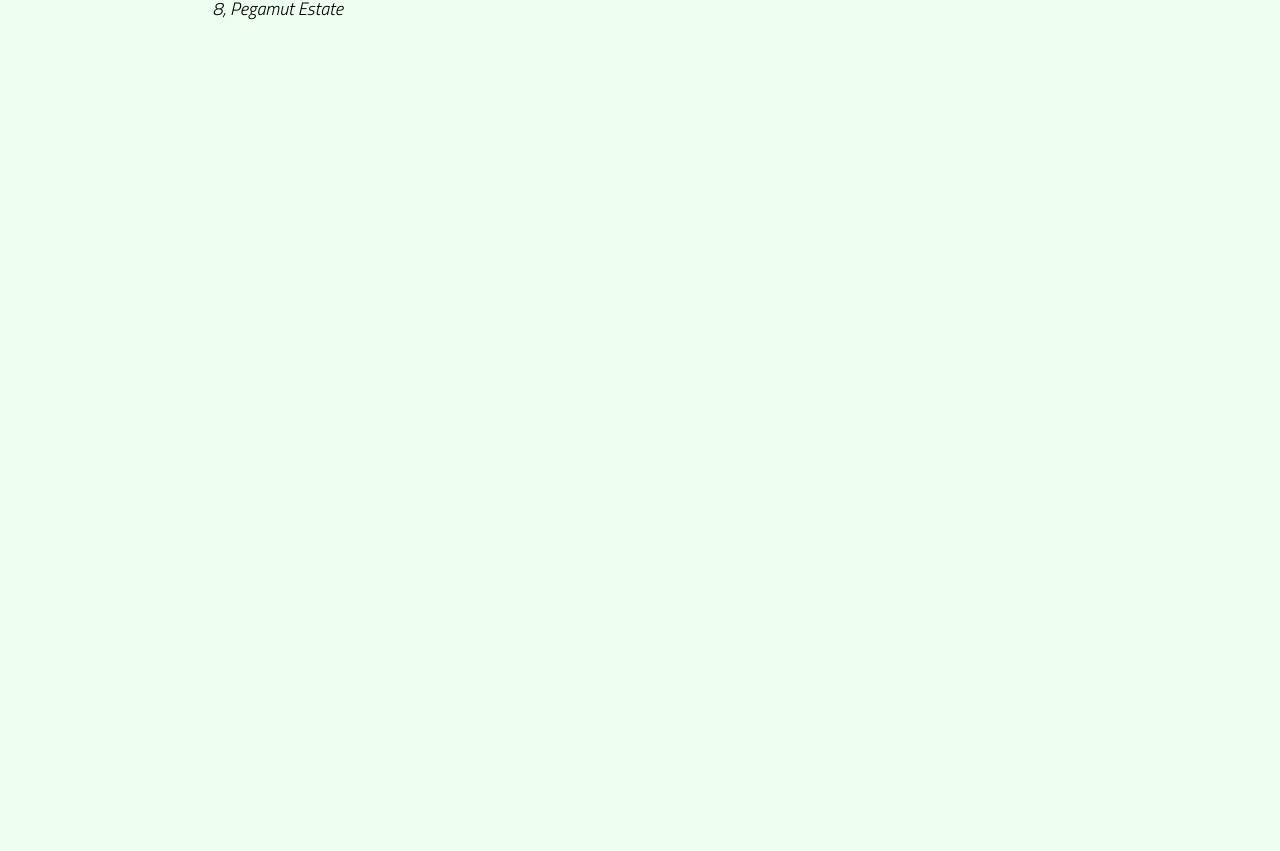
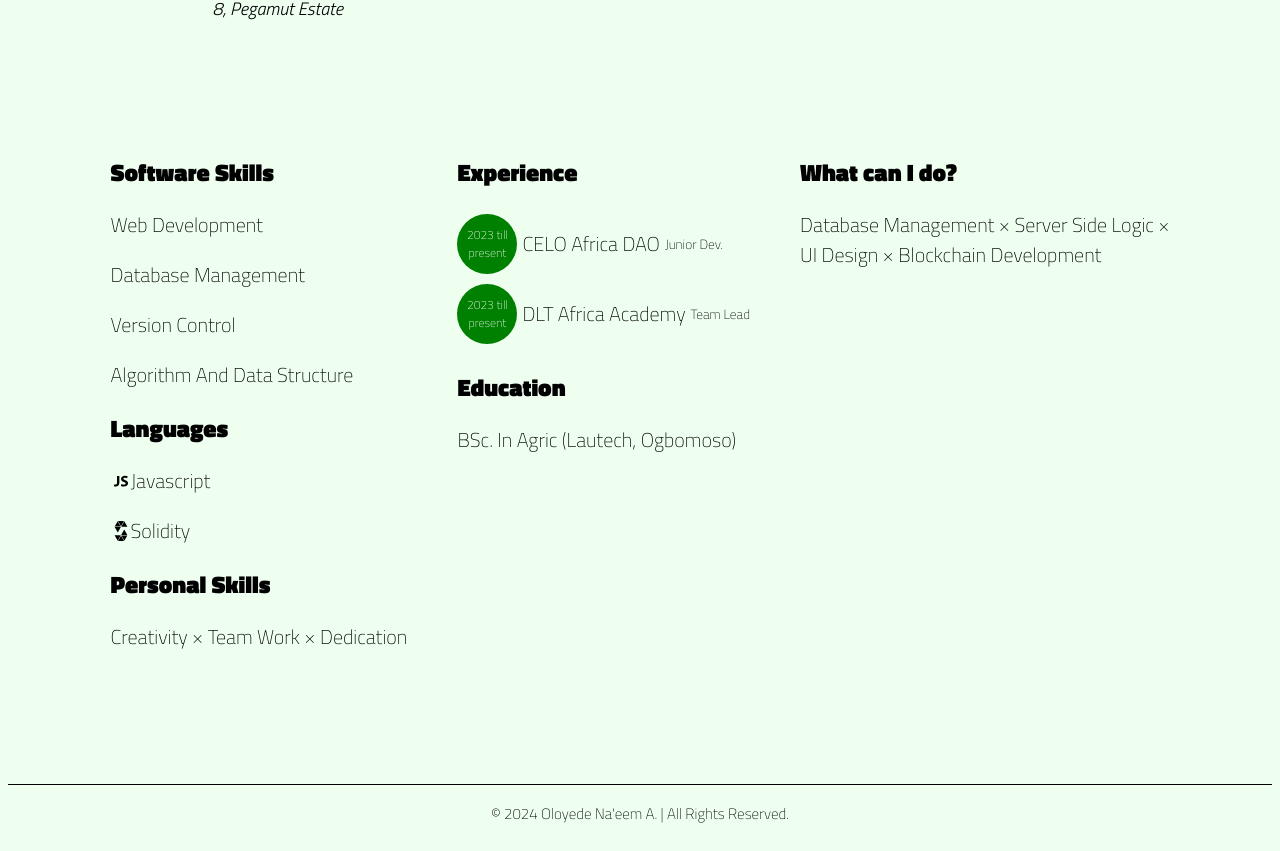
Before and after one commit to Mentor-Ntech/myPortfolio, a React (Vite) app: page / in a window 1280 px wide. Shown: the part 1449-2300 px from the top of the page. Before the commit the page ends 1583 px from the top, so only its background shows below. Built offline with nearby package versions, Linux system fonts and the light colour scheme.

Commit message:
overhaul

```diff
--- a/src/App.jsx
+++ b/src/App.jsx
@@ -1,4 +1,5 @@
 import About from "./components/About/About"
+import Experience from "./components/Exp/Experience"
 import Footer from "./components/Footer/Footer"
 import Header from "./components/Header/Header"
 import Hero from "./components/Hero/Hero"
@@ -10,7 +11,8 @@ function App() {
       <Header/>
       <Hero/>
       <About/>
-      {/* <Footer/> */}
+      <Experience/>
+      <Footer/>
     </>
   )
 }
--- a/src/components/About/About.jsx
+++ b/src/components/About/About.jsx
@@ -18,6 +18,7 @@ const About = () => {
         <div>
             <img src='/public/WhatsApp Image 2024-01-22 at 21.19.30.jpeg'/>
         </div>
+
     </section>
   )
 }
--- /dev/null
+++ b/src/components/Exp/Experience.jsx
@@ -0,0 +1,75 @@
+import React from "react";
+import "./Experience.scss";
+import { DiJavascript1 } from "react-icons/di";
+import { SiSolidity } from "react-icons/si";
+
+
+const Experience = () => {
+  return (
+    <section id="experience" className="exp">
+      <div className="exp__skill">
+        <div className="soft">
+        <h2>Software Skills</h2>
+
+        <div>
+            <p>web development</p>
+            <p>database management</p>
+            <p>version control</p>
+            <p>algorithm and data structure</p>
+        </div>
+        </div>
+
+        <div className="lang">
+            <h2>Languages</h2>
+
+            <p> <DiJavascript1 /> Javascript</p>
+            <p><SiSolidity /> Solidity</p>
+        </div>
+
+        <div className="p-skill">
+            <h2>Personal Skills</h2>
+
+            <p>Creativity &times; Team Work &times; Dedication</p>
+        </div>
+      </div>
+
+
+      <div className="exp__experience">
+        <div>
+            <h2>Experience</h2>
+
+            <div>
+            <div className="wrapper">
+
+                <div className="span"> 2023 till present</div>
+                <p>CELO Africa DAO</p>
+                <small>Junior Dev.</small>
+            </div>
+            <div className="wrapper">
+
+                <div className="span"> 2023 till present</div>
+                <p>DLT Africa Academy</p>
+                <small>Team Lead</small>
+            </div>
+
+            </div>
+        </div>
+
+        <div>
+            <h2>Education</h2>
+                <p>BSc. in Agric (Lautech, Ogbomoso) </p>
+        </div>
+      </div>
+      <div className="exp__stack">
+        <div>
+            <h2>What can I do?</h2>
+            <p>database management &times; server side logic &times; <br/> UI design &times; blockchain development</p>
+        </div>
+
+
+      </div>
+    </section>
+  );
+};
+
+export default Experience;
--- /dev/null
+++ b/src/components/Exp/Experience.scss
@@ -0,0 +1,41 @@
+.exp {
+  display: flex;
+  margin: 7rem 0;
+  justify-content: center;
+  flex-wrap: wrap;
+  gap: 50px;
+
+  p {
+    font-size: 20px;
+    display: flex;
+    align-items: center;
+    text-transform: capitalize;
+  }
+
+  &__experience {
+    div > .wrapper {
+      display: flex;
+      align-items: center;
+      justify-content: flex-start;
+      gap: 5px;
+    }
+  }
+
+  .span {
+    background: green;
+    color: white;
+    font-size: 12px;
+    width: 50px;
+    height: 50px;
+    text-align: center;
+    padding: 5px;
+    display: flex;
+    align-items: center;
+    justify-content: flex-start;
+    border-radius: 50%;
+    -webkit-border-radius: 50%;
+    -moz-border-radius: 50%;
+    -ms-border-radius: 50%;
+    -o-border-radius: 50%;
+  }
+}
--- a/src/components/Footer/Footer.jsx
+++ b/src/components/Footer/Footer.jsx
@@ -14,7 +14,9 @@ const Footer = () => {
         fontSize: "15px",
       }}
     >
-      <p>&copy; {updatedDate} Oloyede Na'eem A. | All Rights Reserved.</p>
+      <p>&copy; {updatedDate} <a href="mailto:" style={{
+        textDecoration: 'none', color: "inherit"
+      }}>Oloyede Na'eem A.</a> | All Rights Reserved.</p>
     </div>
   );
 };
--- a/src/components/Header/Header.jsx
+++ b/src/components/Header/Header.jsx
@@ -4,6 +4,7 @@ import { RiCodeView } from "react-icons/ri";
 
 const lists = [
   { tag: "About", id: "#about" },
+  { tag: "Experience", id: "#experience" },
   { tag: "Projects", id: "#projects" },
   { tag: "Contact Me", id: "#contact" },
 ];
```
